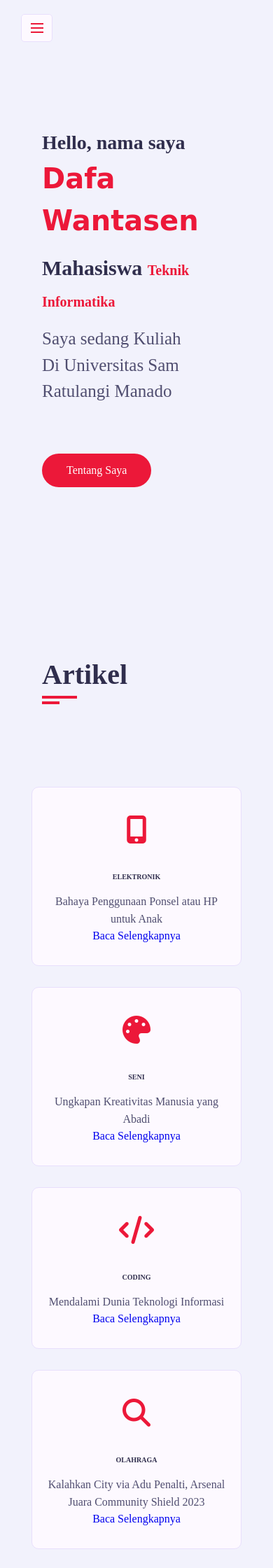
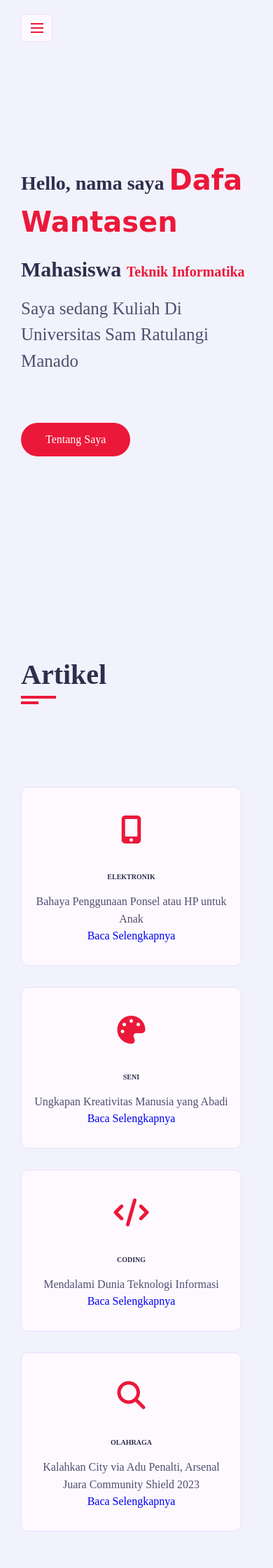
Before and after one commit to keyy1234/-TIK2032-Project, a PHP site: page / in a window 390 px wide. Shown: the top 2240 px of the page at 70% size. Run offline with PHP 8.4, Linux system fonts and the light colour scheme; some web fonts are replaced.

Commit message:
menambah responsiv

```diff
--- a/css/style.css
+++ b/css/style.css
@@ -88,7 +88,7 @@ ul
 }
 .padd-15
 {
-    padding-left: 15px;
+    padding-left: -15px;
     padding-right: 15px;
 }
  .main-content
@@ -146,20 +146,18 @@ ul
 {
     display: flex;
     flex-wrap: wrap;
+    /* margin-left: 15px; */
+    margin-right: -15px;
+    position: relative;
+    margin-top: 30px;
+}
+ .row-home
+{
     margin-left: 15px;
     margin-right: -15px;
     position: relative;
     margin-top: 30px;
 }
-/* .row-home
-{
-    display: flex;
-    flex-wrap: wrap;
-    margin-left: 15px;
-    margin-right: -15px;
-    position: relative;
-    margin-top: 30px;
-} */
 
 .artikel
 {
@@ -345,11 +343,11 @@ ul
     display: flex;
     color: var(--text-black-900);
 }
-.home .home-info
+/* .home .home-info
 {
     flex: 0 0 60%;
     max-width: 600%;
-}
+}  */
 h3.hello
 {
     font-size: 28px;
@@ -755,12 +753,12 @@ h3.my-profession
     color: var(--text-black-700);
     font-weight: 400;
 }
-.contact .contact-form
-{
+.contact .contact-form {
     flex: 0 0 100%;
-    text-align: center;
     max-width: 100%;
+    margin: 0 auto; /* Mengatur margin atas dan bawah menjadi 0, dan sisi kiri dan kanan menjadi auto */
 }
+
 .contact .contact-form .col-6
 {
     flex: 0 0 50%;
@@ -851,15 +849,15 @@ h3.my-profession
         flex: 0 10 100%;
         max-width: 100%;
     }
-    .home .home-info
+    /* .home .home-info
     {
         flex: 0 0 50%;
-        max-width: 100%;
-    }
-    .home .home-img
+        max-width: 50%;
+    } */
+    /* .home .home-img
     {
         display: none;
-     }
+     }  */
 }
 @media (max-width:767px)
 {
```
